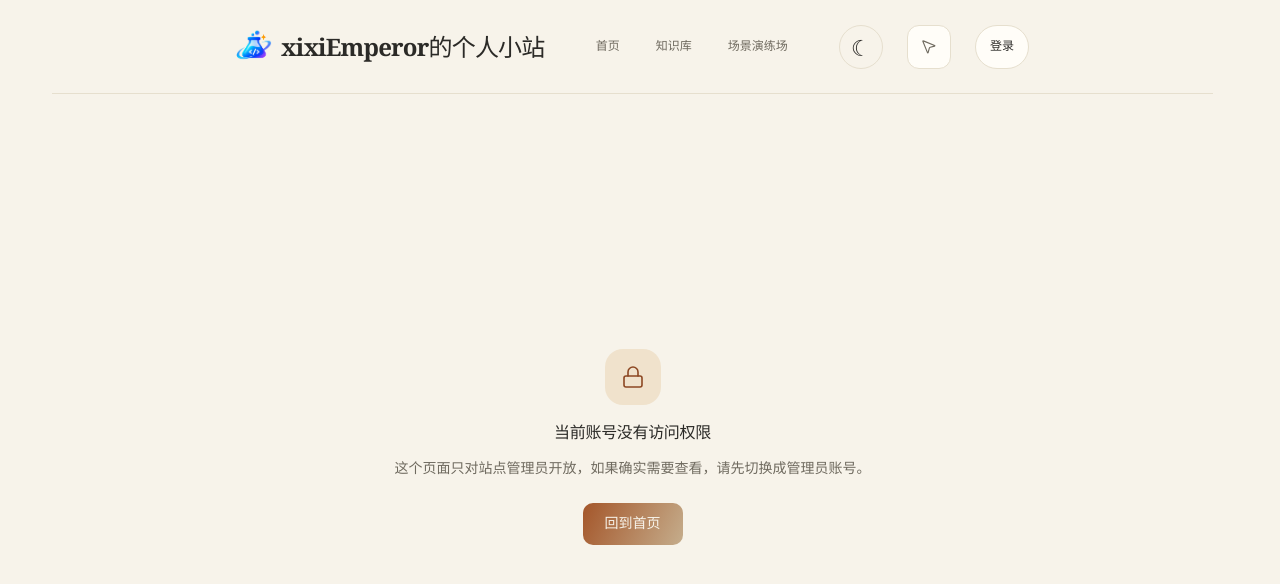
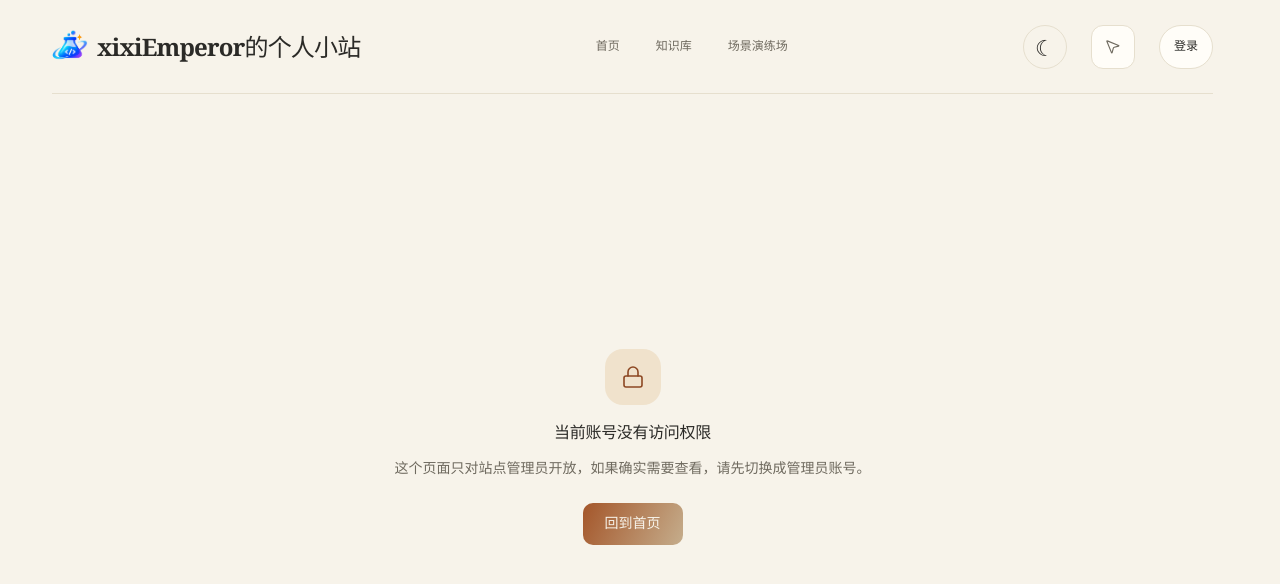
Before and after one commit to xixiEmperor/my-exp, a React (Vite) app in the folder web/: page /admin in a window 1280 px wide. Shown: the top 584 px of the page. Built offline with nearby package versions, Linux system fonts and the light colour scheme; no server answers; a web font is replaced by a local one.

Commit message:
'部分样式优化和调整'

```diff
--- a/web/src/components/HomeExperience/HomeHeader.module.scss
+++ b/web/src/components/HomeExperience/HomeHeader.module.scss
@@ -12,8 +12,8 @@
 .dock .inner {
     display: flex;
     align-items: center;
-    justify-content: center;
-    gap: clamp(24px, 4vw, 64px);
+    justify-content: space-between;
+    gap: 24px;
     width: min(1312px, calc(100% - 104px));
     height: var(--header-height);
     margin-inline: auto;
--- a/web/src/components/HomeExperience/HomeHeader.tsx
+++ b/web/src/components/HomeExperience/HomeHeader.tsx
@@ -33,11 +33,10 @@ export default function HomeHeader({ actions, activePath }: Props) {
         };
     }, []);
 
-    const homeSection = useHomeInteraction((state) => state.activeSection);
     const isHome = activePath === '/';
     const isAdmin = activePath === '/admin' || activePath.startsWith('/admin/');
     const isPlayground = activePath === '/playground' || activePath.startsWith('/playground/');
-    let active = isHome ? homeSection : 'knowledge';
+    let active = isHome ? 'home' : 'knowledge';
 
     if (isAdmin) {
         active = 'admin';
```
